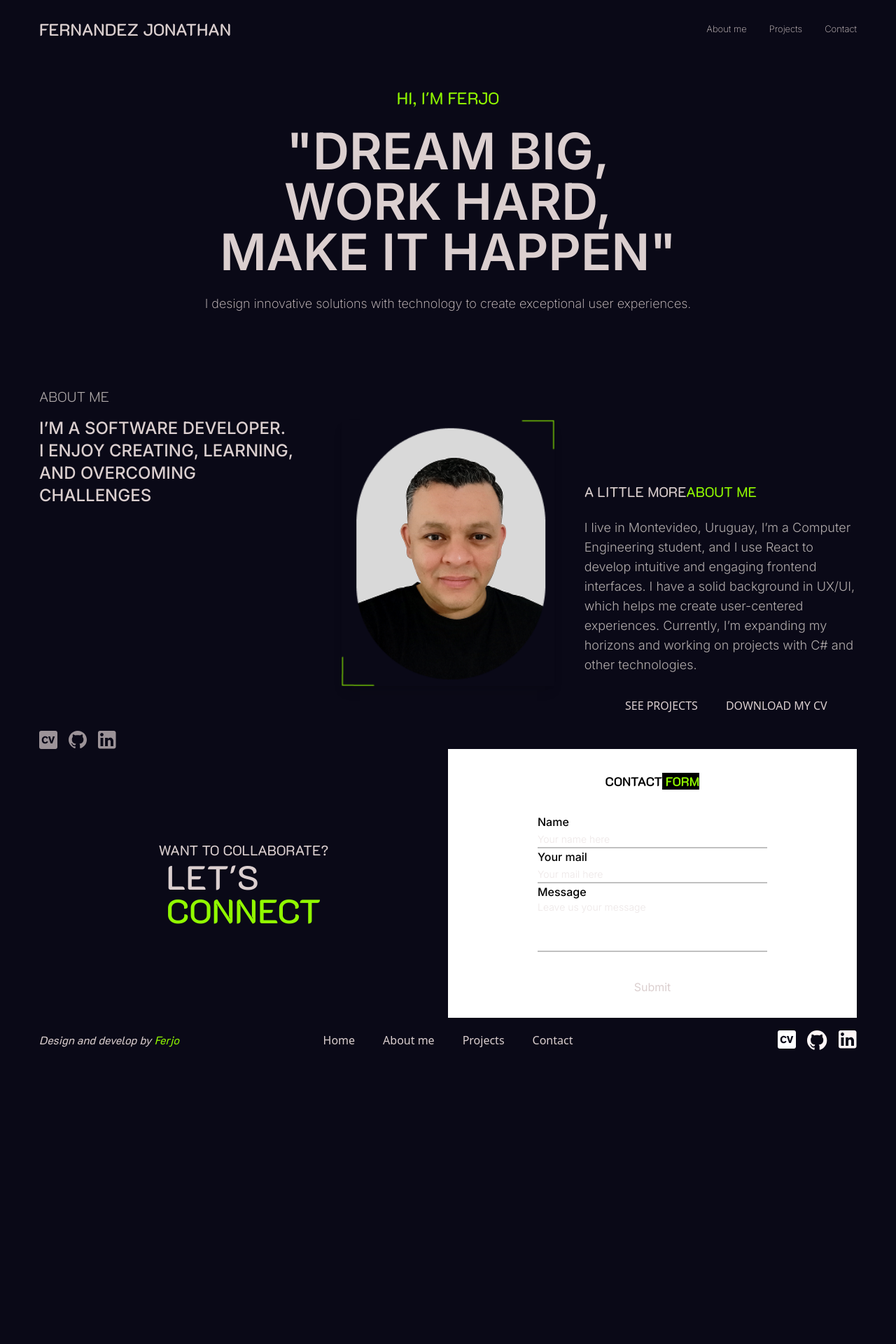
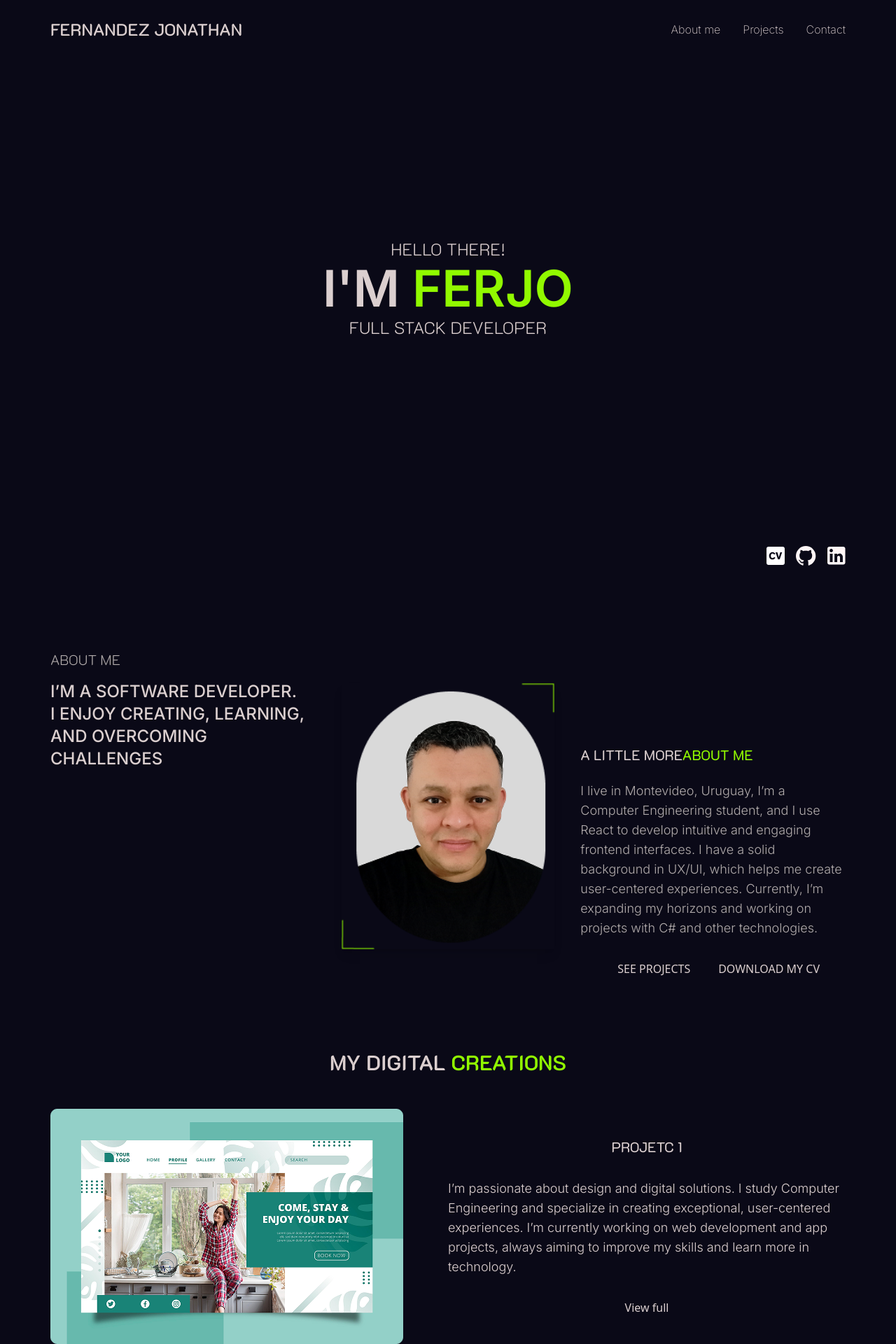
Before and after one commit to FerjoByte/ferjo-portfolio, a Next.js app: page / in a window 1280 px wide. Shown: the top 1920 px of the page at 70% size. Before the commit the page ends 1518 px from the top, so only its background shows below. Built offline with nearby package versions, Linux system fonts and the light colour scheme.

Commit message:
Project and hero features

```diff
--- a/app/components/Aboutme.tsx
+++ b/app/components/Aboutme.tsx
@@ -28,22 +28,6 @@ export default function Aboutme() {
                 </div>
             </div>
 
-            <div className="flex gap-4 mt-4">
-                <a href="https://github.com/FerjoByte" target="_blank" rel="noopener noreferrer">
-                    <img src="/icon-cv.svg" alt="Github"
-                        className="" />
-                </a>
-
-                <a href="https://github.com/FerjoByte"
-                    target="_blank" rel="noopener noreferrer">
-                    <img src="/icon-github.svg" alt="Github" />
-                </a>
-                <a href="https://www.linkedin.com/in/jonathan-fernandez-6bab18213/" target="_blank"
-                    rel="noopener noreferrer">
-                    <img src="/icon-linkedin.svg" alt="Linkedin" />
-                </a>
-            </div>
-
 
         </section>
     )
--- a/app/components/Hero.tsx
+++ b/app/components/Hero.tsx
@@ -1,9 +1,34 @@
 export default function Hero(){
     return(
-        <section className="text-center">
-            <h1 className=" text-xl mt-8 md:mt-16 md:text-2xl text-[#91F900] font-k2d font-normal">HI, I'M FERJO</h1>
-            <h2 className="text-4xl my-4 md:text-6xl lg:text-7xl font-inter font-semibold md:my-6">"DREAM BIG, <br />WORK HARD,<br /> MAKE IT HAPPEN"</h2>
-            <p className="text-lg font-inter font-thin text-[#DBCFCF]">I design innovative solutions with technology to create exceptional user experiences.</p>
+        <section className="font-inter">
+            <div className="flex items-center justify-center my-62 lg:my-70">
+            <div className="text-center">
+            <h1 className=" text-2xl md:text-2xl font-k2d font-extralight">HELLO THERE!</h1>
+            <h2 className="text-6xl lg:text-7xl font-semibold py-1">I'M <span className="text-[#91F900]">FERJO</span></h2>
+
+               <p className="font-k2d text-2xl font-extralight text-[#DBCFCF]">FULL STACK DEVELOPER</p>
+           </div>
+           </div>
+
+           <div className=" flex gap-4 items-center justify-end py-4">
+
+                    <a href="https://github.com/FerjoByte" target="_blank" rel="noopener noreferrer">
+                        <img src="/icon-cv-white.svg" alt="Github"
+                            className="" />
+                    </a>
+
+
+                    <a href="https://github.com/FerjoByte" target="_blank" rel="noopener noreferrer">
+                        <img src="/icon-github-white.svg" alt="Github"
+                            className="" />
+                    </a>
+
+                    <a href="https://www.linkedin.com/in/jonathan-fernandez-6bab18213/" target="_blank" rel="noopener noreferrer">
+                        <img src="/icon-linkedin-white.svg" alt="Linkedin"
+                        className="" />
+                    </a>
+                </div>
+
         </section>
     )
 }
--- a/app/components/Projects.tsx
+++ b/app/components/Projects.tsx
@@ -1,6 +1,25 @@
 export default function Projects() {
     return (
-        <section>
+        <section className="my-12">
+            <h2 className="font-k2d font-semibold text-3xl text-center py-12">MY DIGITAL <span className="text-[#91F900]">CREATIONS</span></h2>
+
+            <div className="lg:flex items-center">
+                <div className="basis-1/2">
+                    <img src="project-img.png" alt="" />
+                </div>
+
+                <div className="basis-1/2">
+                    <h3 className="font-k2d text-xl text-center py-4">PROJETC 1</h3>
+                    <p className="font-inter font-light text-lg py-4">I’m passionate about design and digital solutions.
+                        I study Computer Engineering and specialize in creating exceptional,
+                        user-centered experiences. I’m currently working on web development
+                        and app projects, always aiming to improve my skills and learn more
+                        in technology.</p>
+                    <div className="flex justify-center py-4">
+                        <button> View full</button>
+                    </div>
+                </div>
+            </div>
         </section>
     )
 }
--- a/app/globals.css
+++ b/app/globals.css
@@ -44,6 +44,6 @@ a.logo {
 ul#menu {
   font-family: var(--font-inter);
   font-weight: 200;
-  font-size: small;
+  font-size:medium;
   color: #DBCFCF;
 }
--- a/app/layout.tsx
+++ b/app/layout.tsx
@@ -3,7 +3,6 @@ import { K2D, Inter} from "next/font/google";
 import Navbar from "./components/Navbar";
 import Footer from "./components/Footer";
 import "./globals.css";
-import Contact from "./components/Contact";
 
 export const metadata: Metadata = {
   title: "Create Next App",
@@ -31,10 +30,9 @@ export default function RootLayout({
 }>) {
   return (
     <html lang="en">
-      <body className={`mx-5 md:mx-14 md:mt-6 ${k2d.variable} ${inter.variable}`}>
+      <body className={`mx-6 md:mx-18 md:mt-6 ${k2d.variable} ${inter.variable}`}>
         <Navbar/>
         {children}
-        <Contact/>
         <Footer/>
       </body>
     </html>
--- a/app/page.tsx
+++ b/app/page.tsx
@@ -1,11 +1,15 @@
 import Hero from "./components/Hero";
 import Aboutme from "./components/Aboutme";
+import Contact from "./components/Contact";
+import Projects from "./components/Projects";
 
 export default function Home() {
   return (
     <div>
       <Hero />
       <Aboutme />
+      <Projects/>
+      <Contact/>
     </div>
   );
 }
```
Also changed, not shown: public/project-img.png (added).
